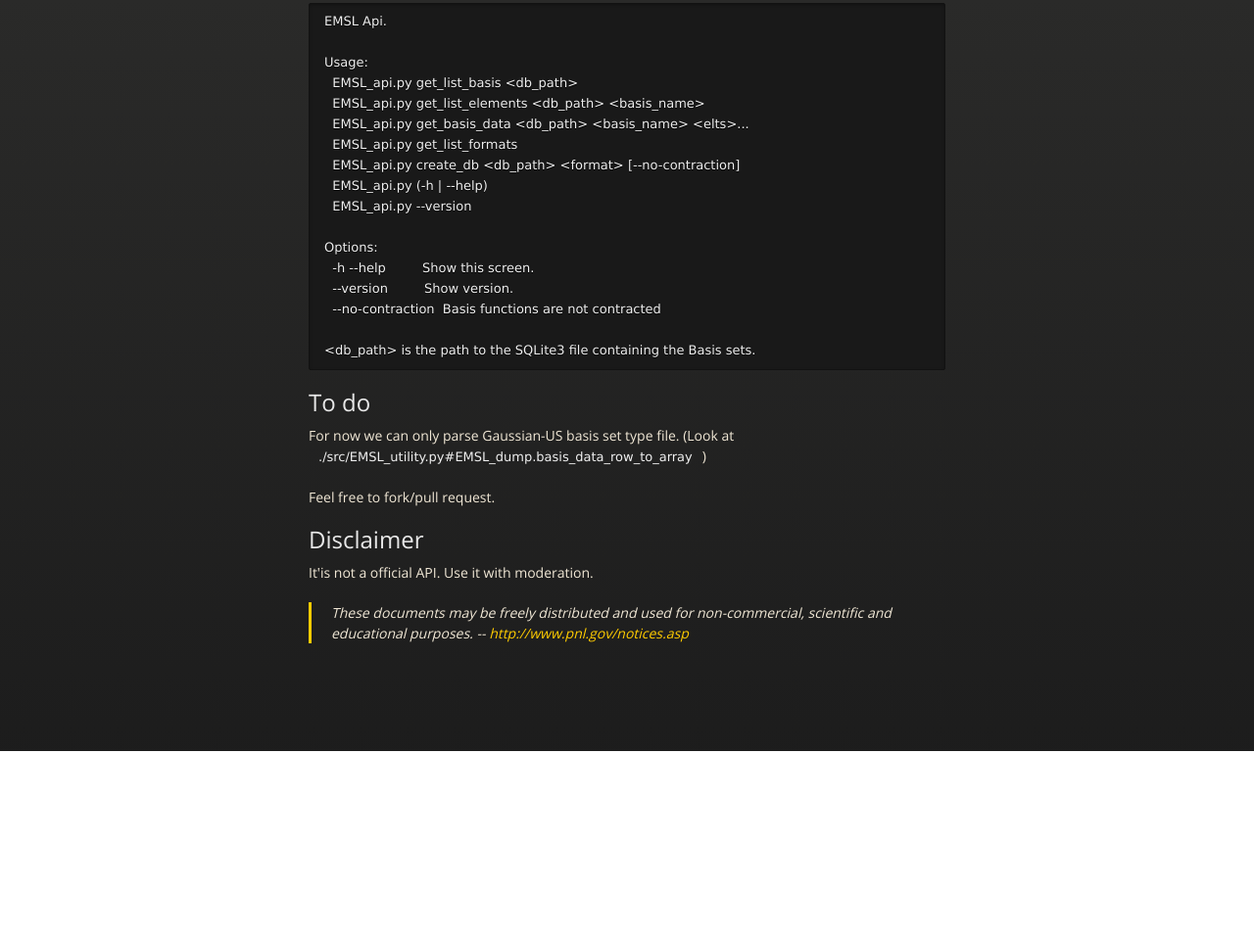
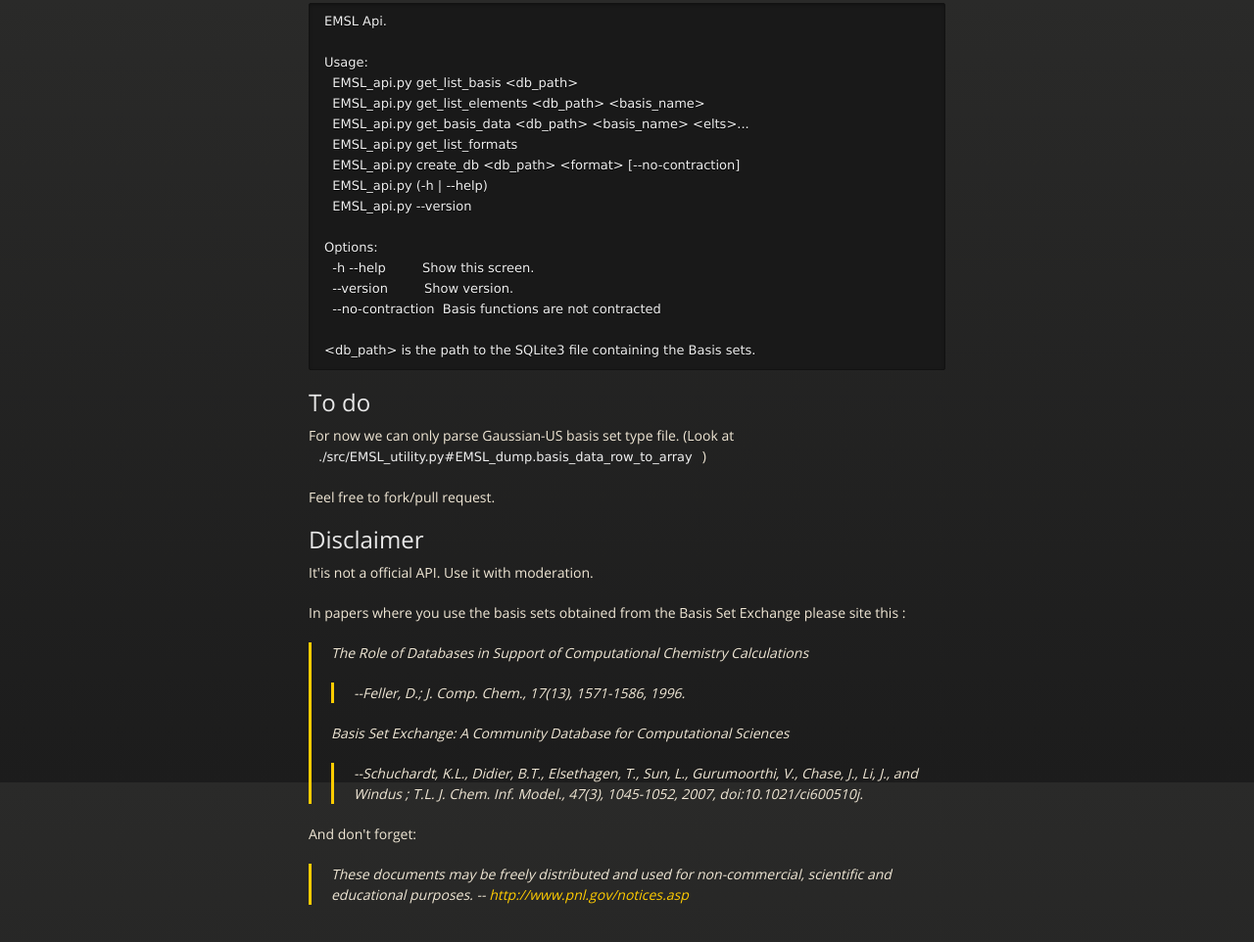
Before and after one commit to TApplencourt/EMSL_Basis_Set_Exchange_Local, a plain HTML site: page index.html in a window 1280 px wide. Shown: the part 801-1763 px from the top of the page at 98% size. Before the commit the page ends 1568 px from the top, so only its background shows below. Drawn offline with nearby package versions, Linux system fonts and the light colour scheme.

```diff
--- a/index.html
+++ b/index.html
@@ -107,6 +107,25 @@ Options:
 
 <p>It'is not a official API. Use it with moderation.</p>
 
+<p>In papers where you use the basis sets obtained from the Basis Set Exchange please site this :</p>
+
+<blockquote>
+<p>The Role of Databases in Support of Computational Chemistry Calculations</p>
+
+<blockquote>
+<p>--Feller, D.; J. Comp. Chem., 17(13), 1571-1586, 1996.</p>
+</blockquote>
+
+<p>Basis Set Exchange: A Community Database for Computational Sciences</p>
+
+<blockquote>
+<p>--Schuchardt, K.L., Didier, B.T., Elsethagen, T., Sun, L., Gurumoorthi, V., Chase, J., Li, J., and Windus ; T.L.
+J. Chem. Inf. Model., 47(3), 1045-1052, 2007, doi:10.1021/ci600510j.</p>
+</blockquote>
+</blockquote>
+
+<p>And don't forget: </p>
+
 <blockquote>
 <p>These documents may be freely distributed and used for non-commercial, scientific and educational purposes.
 -- <a href="http://www.pnl.gov/notices.asp">http://www.pnl.gov/notices.asp</a></p>
```
Also changed, not shown: params.json (+1 -1 lines).
